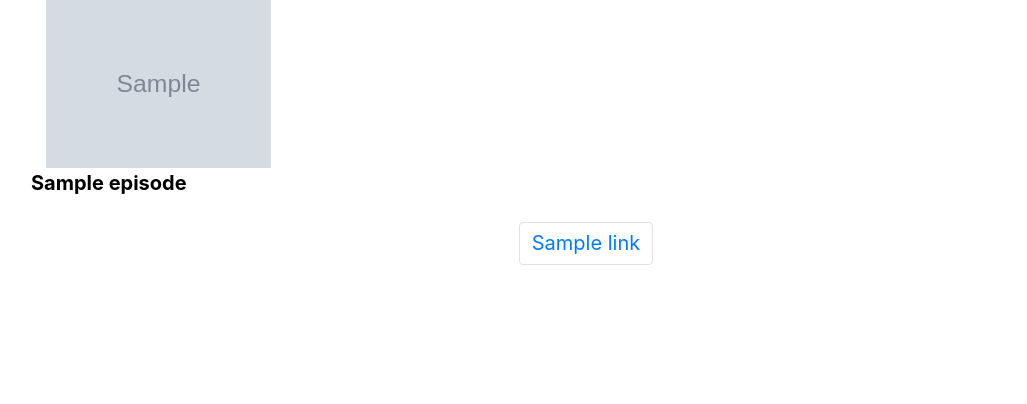
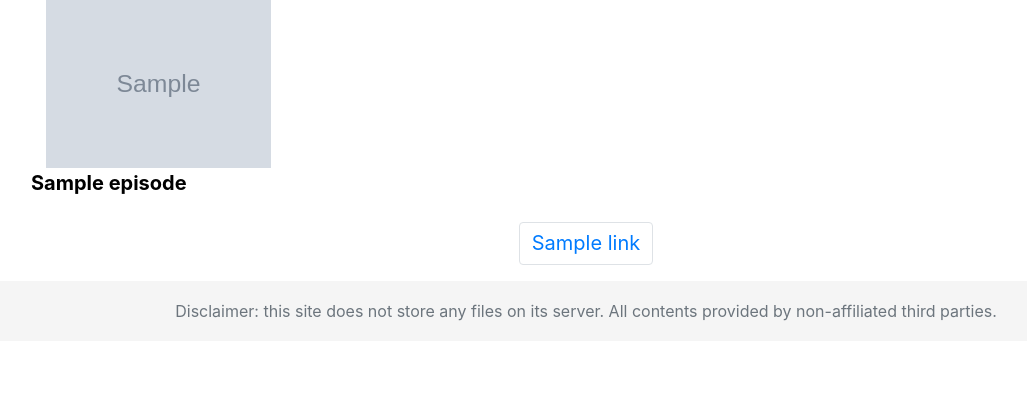
Before and after one commit to cangkevin/asain-show-rss-website-wrapper, a Flask app: template website/templates/core/shows.html in a window 1280 px wide. Shown: the part 113-517 px from the top of the page, without its empty margins (54-1081 px from the left). Run offline with Flask 2, Linux system fonts and the light colour scheme; the template is opened without the code that fills it: most values are stand-ins (such as "Sample title", 1, 10 or a date in 2020); grey boxes marked "Sample" are stand-in pictures; some libraries are stand-ins or nearby versions.

Commit message:
feat: add footer that contains disclaimer note
this change introduces a disclaimer that provides the intention of the website and the nature of the content displayed

closes #39

```diff
--- a/website/static/css/custom.css
+++ b/website/static/css/custom.css
@@ -5,3 +5,12 @@
 .text-bigger {
     font-size: 125%;
 }
+
+.footer {
+    position: relative;
+    bottom: 0;
+    width: 100%;
+    height: 60px;
+    line-height: 60px;
+    background-color: #f5f5f5;
+}
--- a/website/templates/base.html
+++ b/website/templates/base.html
@@ -46,4 +46,9 @@
       </section>
     </div>
   </body>
+  <footer class="footer">
+    <div class="container text-center">
+      <span class="text-muted">Disclaimer: this site does not store any files on its server. All contents provided by non-affiliated third parties.</span>
+    </div>
+  </footer>
 </html>
```
